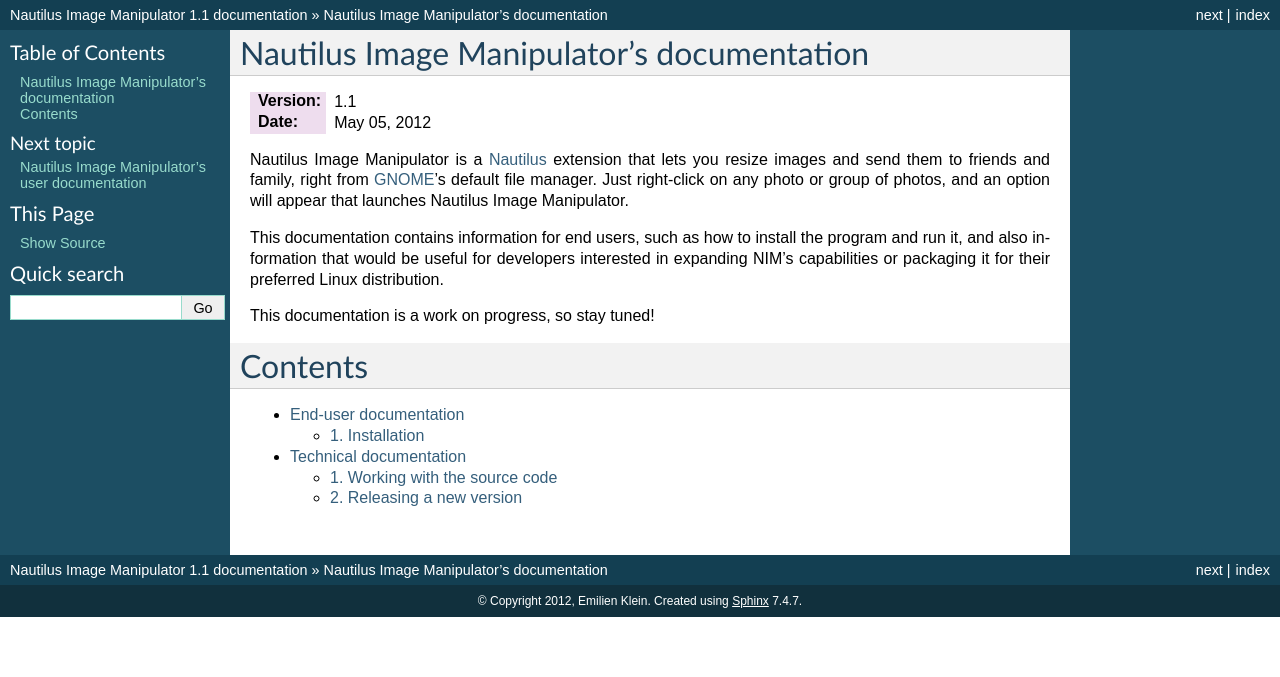
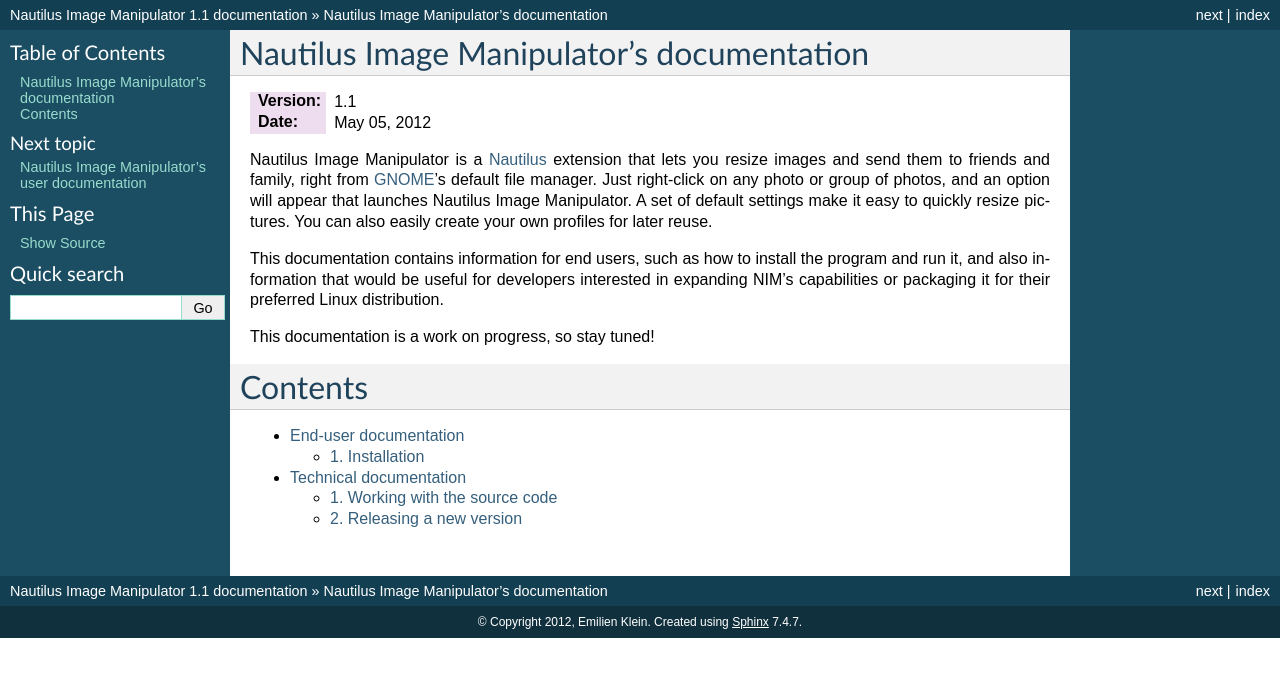
Before and after one commit to e2jk/nautilus-image-manipulator, a Sphinx documentation site: the page built from docs/index.rst, in a window 1280 px wide. Shown: the top 677 px of the page. Built offline with Sphinx 7.4.7, drawn with Linux system fonts in a browser that asks for light colours.

Commit message:
Update/remove the reference to Nautilus Image Converter as with version 1.0 Nautilus Image Manipulator is now very different

```diff
--- a/docs/index.rst
+++ b/docs/index.rst
@@ -8,7 +8,9 @@
 Nautilus Image Manipulator is a `Nautilus`_ extension that lets you resize
 images and send them to friends and family, right from `GNOME`_'s default file
 manager. Just right-click on any photo or group of photos, and an option will
-appear that launches Nautilus Image Manipulator.
+appear that launches Nautilus Image Manipulator. A set of default settings make
+it easy to quickly resize pictures. You can also easily create your own
+profiles for later reuse.
 
 This documentation contains information for end users, such as how to install
 the program and run it, and also information that would be useful for
--- a/setup.py
+++ b/setup.py
@@ -78,8 +78,8 @@
 Just right-click on any photo or group of photos, and an option will
 appear that launches Nautilus Image Manipulator.
 
-It is highly inspired by Nautilus Image Converter:
-    http://www.bitron.ch/software/nautilus-image-converter.php""",
+A set of default settings make it easy to quickly resize pictures. You
+can also easily create your own profiles for later reuse.""",
     url='https://launchpad.net/nautilus-image-manipulator',
     packages=["nautilus_image_manipulator", "nautilus_image_manipulator.upload", "nautilus_image_manipulator.upload.poster"],
     data_files=nautilus_plugin(),
```
Also changed, not shown: 1 other file.
